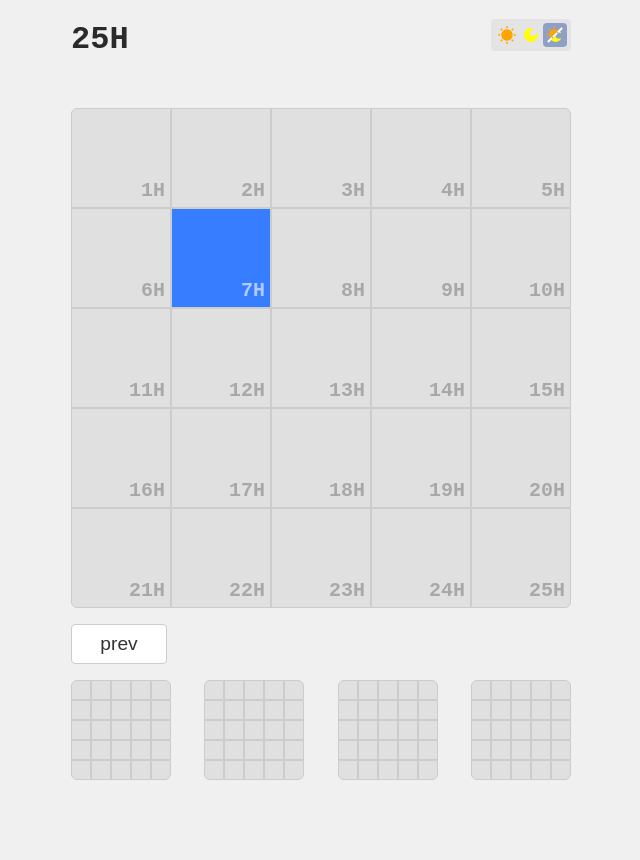
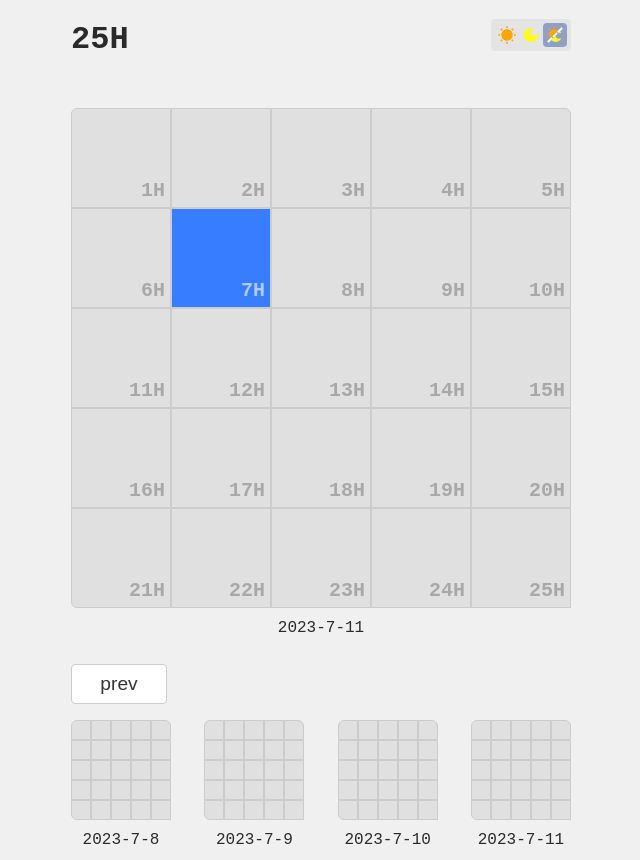
Before and after one commit to NWYLZW/25h, a React (Vite) app: page / in a window 1280 px wide. Shown: the whole page, without its empty margins (319-959 px from the left). Before the commit the page ends 821 px from the top, so only its background shows below. Built offline with nearby package versions, Linux system fonts and the light colour scheme.

Commit message:
Display ymd

```diff
--- a/src/components/GridFor25H.scss
+++ b/src/components/GridFor25H.scss
@@ -4,11 +4,24 @@
   grid-template-columns: repeat(5, 100px);
   grid-template-rows: repeat(5, 100px);
   width: 500px;
+  padding-bottom: 40px;
   &.small {
     grid-template-columns: repeat(5, 20px);
     grid-template-rows: repeat(5, 20px);
     width: 100px;
     > .hour-card > * { visibility: hidden }
+  }
+  > .title {
+    position: absolute;
+
+    display: flex;
+    justify-content: center;
+    align-items: center;
+    bottom: 0;
+    width: 100%;
+    height: 40px;
+
+    font-size: 16px;
   }
   > .hour-card {
     --br: 6px;
--- a/src/components/GridFor25H.tsx
+++ b/src/components/GridFor25H.tsx
@@ -5,6 +5,7 @@ import { useState } from 'react'
 
 import Close from '../assets/close.svg'
 import { useDateData } from '../store.ts'
+import { ymd } from '../utils.ts'
 
 export function GridFor25H({
   notNow,
@@ -61,5 +62,8 @@ export function GridFor25H({
         </div>}
       <div className='hour'>{i + 1}H</div>
     </div>)}
+    <div className='title'>
+      {ymd(now)}
+    </div>
   </div>
 }
--- /dev/null
+++ b/src/utils.ts
@@ -0,0 +1,3 @@
+export function ymd(date: Date) {
+  return `${date.getFullYear()}-${date.getMonth() + 1}-${date.getDate()}`
+}
```
